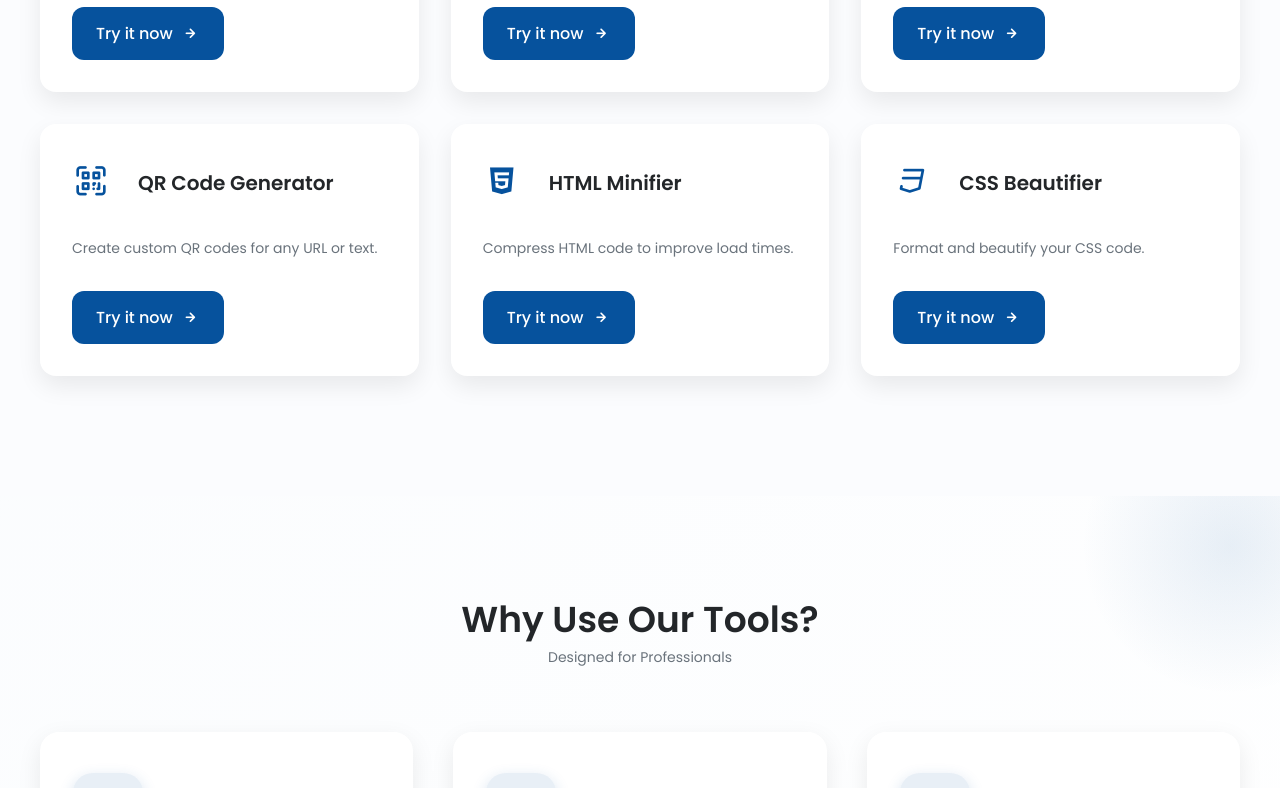
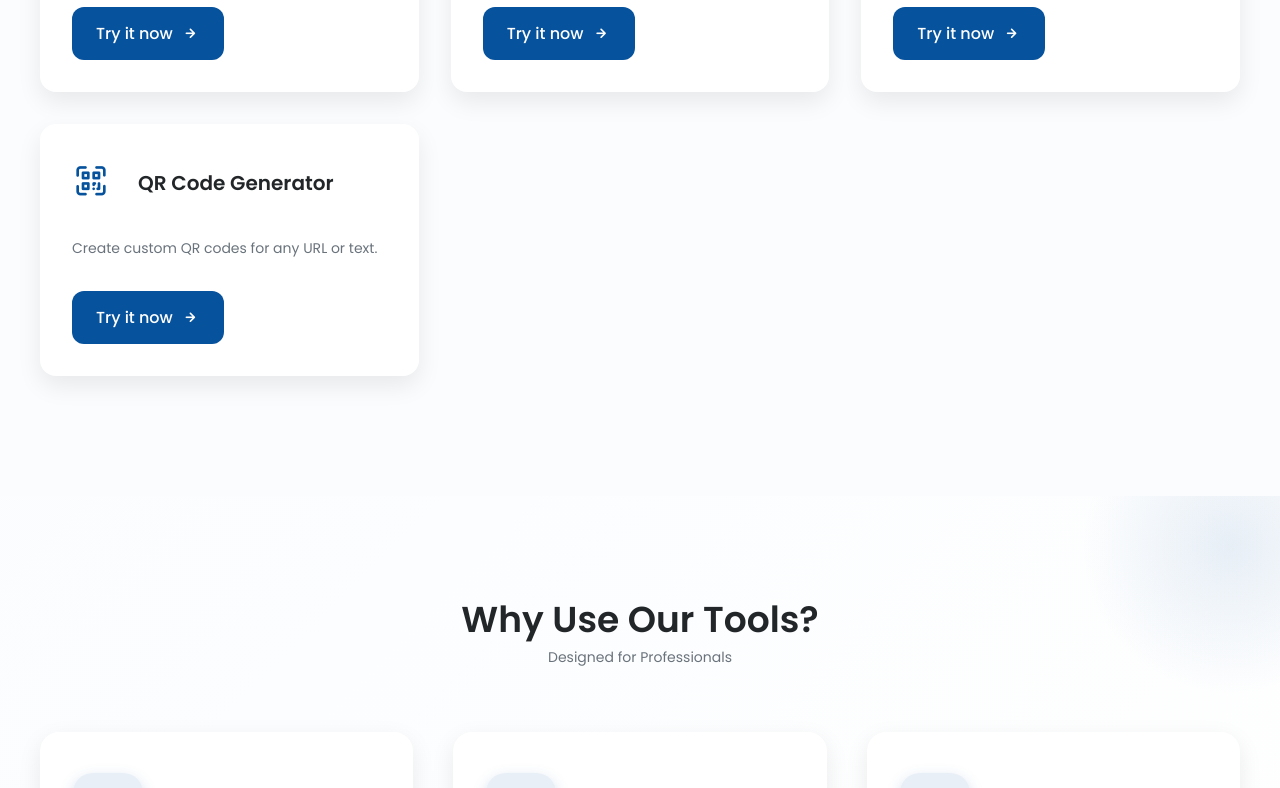
Before and after one commit to SmitParekh84/Smit-React-New-Portfolio-front-end, a React (Vite) app: page / in a window 1280 px wide. Shown: the part 1660-2448 px from the top of the page. Built offline with nearby package versions, Linux system fonts and the light colour scheme; some icons are missing.

Commit message:
Update header and tools data; replace HTML Minifier and CSS Beautifier entries with "Coming soon..." placeholders and comment out original entries for future implementation

```diff
--- a/src/data/headerData.js
+++ b/src/data/headerData.js
@@ -42,8 +42,8 @@ export const headerData = {
           title: "Developer Tools",
           links: [
             { id: "/free-tools/qr-code-generator", label: "QR Code Generator", icon: "uil-qrcode-scan", description: "Generate custom QR codes for any link" },
-            { id: "/free-tools/html-minifier", label: "HTML Minifier", icon: "uil-html5", description: "Compress HTML code to improve load times" },
-            { id: "/free-tools/css-beautifier", label: "CSS Beautifier", icon: "uil-css3-simple", description: "Format and beautify your CSS code" },
+            { id: "/free-tools", label: "Coming soon...", icon: "uil-html5", description: "Compress HTML code to improve load times" },
+            { id: "/free-tools", label: "Coming soon...", icon: "uil-css3-simple", description: "Format and beautify your CSS code" },
           ]
         },
       ],
--- a/src/data/toolsData.js
+++ b/src/data/toolsData.js
@@ -57,22 +57,22 @@ export const toolsData = [
     category: "Developer Tools",
     description: ["Generate custom QR codes for any link", "Customizable colors and styles", "Download in high resolution"]
   },
-  {
-    title: "HTML Minifier",
-    icon: "uil-html5",
-    shortDescription: "Compress HTML code to improve load times.",
-    path: "/free-tools/html-minifier",
-    category: "Developer Tools",
-    description: ["Compress HTML code to improve load times", "Remove comments and whitespace", "Optimize web performance"]
-  },
-  {
-    title: "CSS Beautifier",
-    icon: "uil-css3-simple",
-    shortDescription: "Format and beautify your CSS code.",
-    path: "/free-tools/css-beautifier",
-    category: "Developer Tools",
-    description: ["Format and beautify your CSS code", "Improve code readability", "Fix indentation and spacing"]
-  },
+  // {
+  //   title: "HTML Minifier",
+  //   icon: "uil-html5",
+  //   shortDescription: "Compress HTML code to improve load times.",
+  //   path: "/free-tools/html-minifier",
+  //   category: "Developer Tools",
+  //   description: ["Compress HTML code to improve load times", "Remove comments and whitespace", "Optimize web performance"]
+  // },
+  // {
+  //   title: "CSS Beautifier",
+  //   icon: "uil-css3-simple",
+  //   shortDescription: "Format and beautify your CSS code.",
+  //   path: "/free-tools/css-beautifier",
+  //   category: "Developer Tools",
+  //   description: ["Format and beautify your CSS code", "Improve code readability", "Fix indentation and spacing"]
+  // },
 ];
 
 // Import from toolsShowcaseData.js to maintain consistency
```
